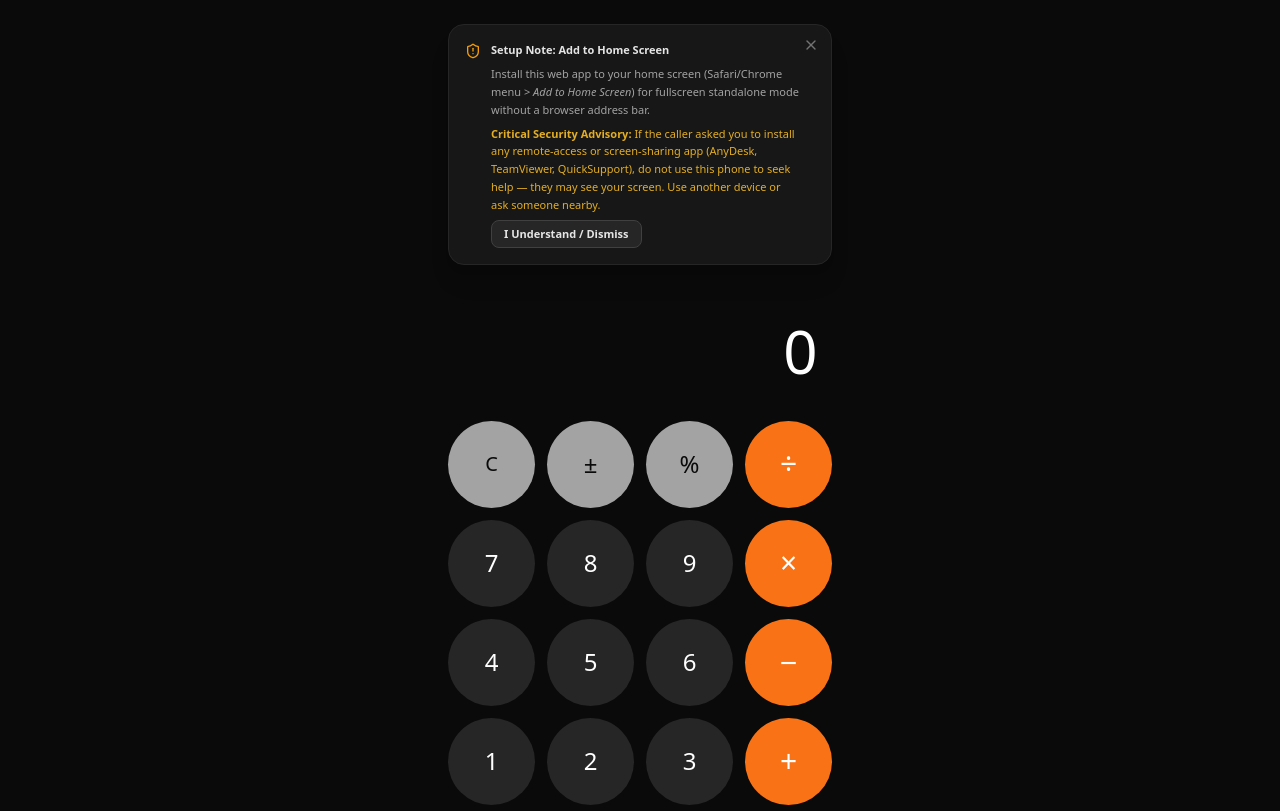
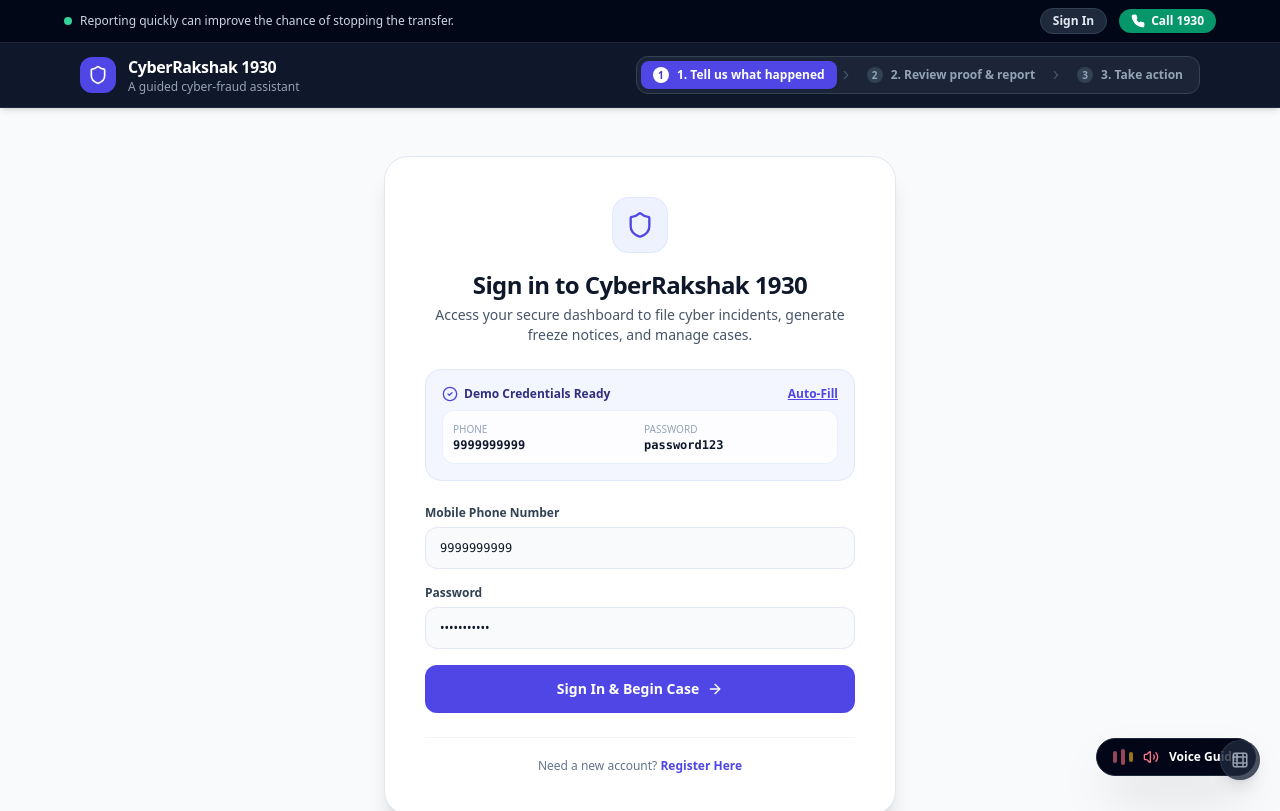
Before and after one commit to Glennx1/cybersafe, a Next.js app: page / in a window 1280 px wide. Shown: the top 811 px of the page. Built offline with nearby package versions, Linux system fonts and the light colour scheme.

Commit message:
Restore real site as default route, make covert calculator overlay-triggered via floating button

```diff
--- a/src/app/layout.tsx
+++ b/src/app/layout.tsx
@@ -2,10 +2,9 @@ import type { Metadata } from "next";
 import "./globals.css";
 
 export const metadata: Metadata = {
-  title: "Calculator",
-  description: "Standard Calculator",
-  manifest: "/manifest.json",
-  themeColor: "#171717"
+  title: "CyberRakshak 1930 • Citizen Cyber Defense Terminal",
+  description: "Zero-form emergency anti-fraud copilot & statutory legal action system for Helpline 1930 & I4C",
+  manifest: "/manifest.json"
 };
 
 export default function RootLayout({
@@ -19,7 +18,7 @@ export default function RootLayout({
         <link rel="manifest" href="/manifest.json" />
         <meta name="apple-mobile-web-app-capable" content="yes" />
         <meta name="apple-mobile-web-app-status-bar-style" content="black-translucent" />
-        <meta name="apple-mobile-web-app-title" content="Calculator" />
+        <meta name="apple-mobile-web-app-title" content="CyberRakshak 1930" />
         <link rel="preconnect" href="https://fonts.googleapis.com" />
         <link rel="preconnect" href="https://fonts.gstatic.com" crossOrigin="anonymous" />
         <link
--- a/src/app/page.tsx
+++ b/src/app/page.tsx
@@ -57,9 +57,8 @@ export default function Home() {
   // Authenticated User State (starts as null)
   const [currentUser, setCurrentUser] = useState<{ id: string; phone: string; name: string } | null>(null);
 
-  // Covert Calculator Mode view control
-  // By default, renders the functional stock phone calculator as public front-door
-  const [isCalculatorView, setIsCalculatorView] = useState(true);
+  // Covert Calculator Mode overlay control (defaults to false so real site loads first)
+  const [showCalculatorOverlay, setShowCalculatorOverlay] = useState(false);
 
   // Unmerged Covert Notes detected on login
   const [pendingCovertSessions, setPendingCovertSessions] = useState<CovertSession[]>([]);
@@ -256,13 +255,6 @@ export default function Home() {
   };
 
   return (
-    <>
-      {/* === CASE 0: DISGUISED PWA PUBLIC FRONT-DOOR (CALCULATOR) === */}
-      {isCalculatorView && !currentUser ? (
-        <DisguisedCalculator
-          onUnlockNormalApp={() => setIsCalculatorView(false)}
-        />
-      ) : (
     <main className="min-h-screen flex flex-col justify-between bg-slate-50 text-slate-800 font-sans">
         {/* Emergency Sticky Header */}
         <Header
@@ -279,10 +271,7 @@ export default function Home() {
           currentUser={currentUser}
           onOpenAuth={() => setShowAuthModal(true)}
           onOpenSavedCases={() => setShowSavedCasesModal(true)}
-            onLogout={() => {
-              setCurrentUser(null);
-              setIsCalculatorView(true);
-            }}
+          onLogout={() => setCurrentUser(null)}
         />
 
         <div className="max-w-5xl mx-auto px-4 sm:px-6 w-full flex-1">
@@ -290,19 +279,6 @@ export default function Home() {
           {!currentUser ? (
             <div className="py-12 flex flex-col items-center justify-center animate-in fade-in">
               <div className="bg-white border border-slate-200 rounded-3xl shadow-xl max-w-lg w-full p-8 sm:p-10 relative">
-                  {/* Discreet switch back to calculator */}
-                  <div className="flex justify-end mb-2">
-                    <button
-                      type="button"
-                      onClick={() => setIsCalculatorView(true)}
-                      className="text-[11px] text-slate-400 hover:text-slate-600 flex items-center gap-1 font-medium"
-                      title="Return to disguised calculator mode"
-                    >
-                      <EyeOff className="w-3.5 h-3.5" />
-                      <span>Calculator View</span>
-                    </button>
-                  </div>
-
                 <div className="text-center mb-6">
                   <div className="w-14 h-14 rounded-2xl bg-indigo-50 text-indigo-600 border border-indigo-100 flex items-center justify-center mx-auto mb-4 shadow-xs">
                     <Shield className="w-7 h-7" />
@@ -817,8 +793,49 @@ export default function Home() {
           onSelectSession={handleResumeSession}
         />
       )}
+
+      {/* Discreet Floating Action Button (Bottom-Right, subtle icon) */}
+      {!showCalculatorOverlay && (
+        <div className="fixed bottom-5 right-5 z-40">
+          <button
+            type="button"
+            onClick={() => setShowCalculatorOverlay(true)}
+            className="w-10 h-10 rounded-full bg-slate-800/80 hover:bg-slate-900 text-slate-300 hover:text-white shadow-lg border border-slate-700/60 flex items-center justify-center transition-all hover:scale-105 active:scale-95 backdrop-blur-xs"
+            title="Discreet Utility"
+            aria-label="Quick Utility"
+          >
+            {/* Subtle generic grid / calc icon */}
+            <svg
+              xmlns="http://www.w3.org/2000/svg"
+              width="18"
+              height="18"
+              viewBox="0 0 24 24"
+              fill="none"
+              stroke="currentColor"
+              strokeWidth="2"
+              strokeLinecap="round"
+              strokeLinejoin="round"
+              className="opacity-70"
+            >
+              <rect width="18" height="18" x="3" y="3" rx="2" />
+              <line x1="8" x2="8" y1="3" y2="21" />
+              <line x1="16" x2="16" y1="3" y2="21" />
+              <line x1="3" x2="21" y1="8" y2="8" />
+              <line x1="3" x2="21" y1="16" y2="16" />
+            </svg>
+          </button>
+        </div>
+      )}
+
+      {/* Full-Screen Disguised Calculator Modal Overlay */}
+      {showCalculatorOverlay && (
+        <div className="fixed inset-0 z-50 bg-neutral-950 flex flex-col animate-in fade-in">
+          <DisguisedCalculator
+            onUnlockNormalApp={() => setShowCalculatorOverlay(false)}
+            onClose={() => setShowCalculatorOverlay(false)}
+          />
+        </div>
+      )}
     </main>
-      )}
-    </>
   );
 }
--- a/src/components/DisguisedCalculator.tsx
+++ b/src/components/DisguisedCalculator.tsx
@@ -9,10 +9,12 @@ const LONG_PRESS_DURATION_MS = 2000;
 
 interface DisguisedCalculatorProps {
   onUnlockNormalApp: () => void;
+  onClose?: () => void;
 }
 
 export const DisguisedCalculator: React.FC<DisguisedCalculatorProps> = ({
-  onUnlockNormalApp
+  onUnlockNormalApp,
+  onClose
 }) => {
   const [display, setDisplay] = useState("0");
   const [prevValue, setPrevValue] = useState<number | null>(null);
@@ -32,6 +34,15 @@ export const DisguisedCalculator: React.FC<DisguisedCalculatorProps> = ({
 
   // Long press timer ref for C button
   const clearTimerRef = useRef<NodeJS.Timeout | null>(null);
+
+  // Dynamically set title to "Calculator" while overlay is mounted, then revert
+  useEffect(() => {
+    const originalTitle = document.title;
+    document.title = "Calculator";
+    return () => {
+      document.title = originalTitle || "CyberRakshak 1930 • Citizen Cyber Defense Terminal";
+    };
+  }, []);
 
   useEffect(() => {
     // Check if one-time advisory was already dismissed
```
Also changed, not shown: public/manifest.json. Lines whose indentation alone changed are shown as unchanged.
